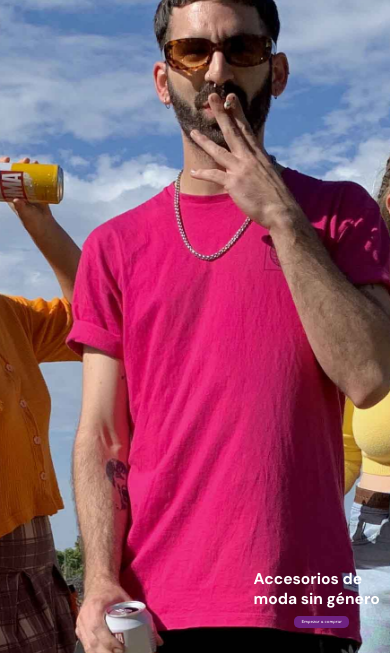
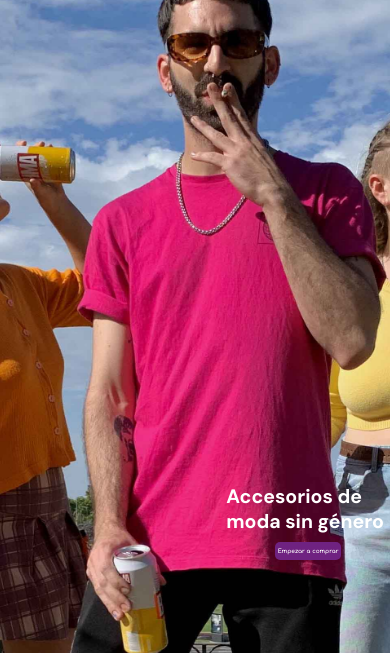
Before and after one commit to EfimeroM/Tauca, a plain HTML site: page index.html in a window 390 px wide. Shown: the part 191-844 px from the top of the page. Drawn offline with Linux system fonts and the light colour scheme.

Commit message:
responsive pages(Martin) up to 1024px

```diff
--- a/scss/_layout.scss
+++ b/scss/_layout.scss
@@ -36,12 +36,12 @@ footer{
 #body-index{
     background: url('../media/img/banners/index.jpg') no-repeat center top;
     @include bgcover;
-    min-height:110vh;
+    min-height:100vh;
     width: 100%;
     #container-comprar{
         position: absolute;
         right: 0;
-        top:90vh;
+        top:80vh;
         #comprar{
             display: flex;
             flex-direction: column;
--- a/scss/_responsive.scss
+++ b/scss/_responsive.scss
@@ -1,3 +1,32 @@
+//Limites de colapso de estructura 904 x 636
+@media (max-width: 1280px){
+    @media(max-height: 1024px){
+        #body-index{
+            #container-comprar{
+                #comprar{
+                    width: 42vw;
+                    h1{
+                        font-size: 5vw;
+                    }
+                    a{
+                        padding: 1.5vw 0.5vw;
+                        font-size: 1.5vw;
+                    }
+                }
+            }
+        }
+    }
+}
+@media (max-width: 1024px){
+    #body-product{
+        #product{
+            #img-content{
+                width: 400px;
+                height: 400px;
+            }
+        }
+    }
+}
 @media (max-width: 992px) {
 
     .contenedor__redes{
```
Also changed, not shown: css/main.css.
